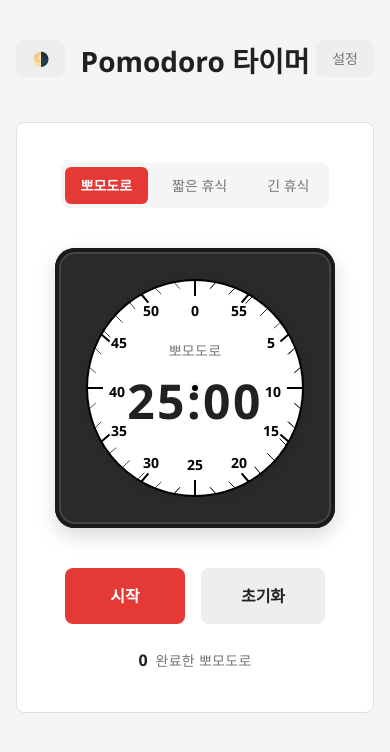
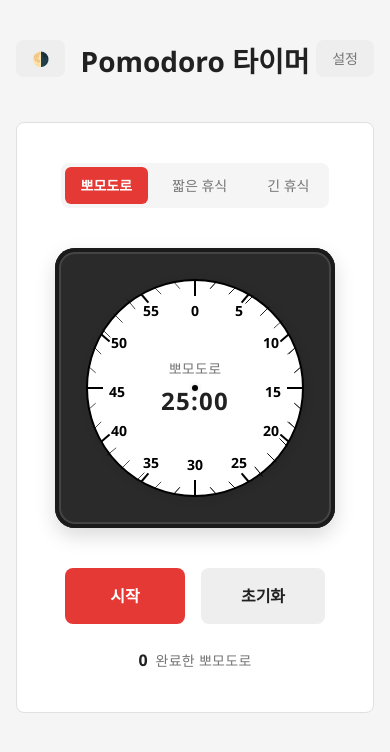
Before and after one commit to oldtype01/pomodoro-timer, a website built with Vite: page index.html in a window 390 px wide. Built offline with nearby package versions, Linux system fonts and the light colour scheme.

Commit message:
fix(ui): 원형 시계 숫자 순서 수정 및 중앙 시간 표시 크기 개선
- 숫자 배치 수정: 12시 오른쪽 55→5로 정정 (0→5→10 시계방향)
- 중앙 시간 텍스트 크기 축소하여 시계 숫자 가림 현상 해결
- 반응형 폰트 크기 clamp 값 조정
- 타이머 디스플레이 테스트 10개 추가

Co-Authored-By: Claude Sonnet 4.6 <noreply@anthropic.com>

```diff
--- a/index.html
+++ b/index.html
@@ -70,48 +70,48 @@
               <text class="tick-number" x="120" y="44" text-anchor="middle" dominant-baseline="middle">0</text>
 
               <!-- 5분 (1시) -->
-              <line class="tick-major" x1="213.5" y1="66.5" x2="205.4" y2="73.4" stroke="black" stroke-width="2"/>
-              <text class="tick-number" x="196" y="76" text-anchor="middle" dominant-baseline="middle">5</text>
+              <line class="tick-major" x1="173.5" y1="26.5" x2="166.6" y2="34.6" stroke="black" stroke-width="2"/>
+              <text class="tick-number" x="164" y="44" text-anchor="middle" dominant-baseline="middle">5</text>
 
               <!-- 10분 (2시) -->
-              <line class="tick-major" x1="228" y1="120" x2="212" y2="120" stroke="black" stroke-width="2"/>
-              <text class="tick-number" x="198" y="125" text-anchor="middle" dominant-baseline="middle">10</text>
+              <line class="tick-major" x1="213.5" y1="66.5" x2="205.4" y2="73.4" stroke="black" stroke-width="2"/>
+              <text class="tick-number" x="196" y="76" text-anchor="middle" dominant-baseline="middle">10</text>
 
               <!-- 15분 (3시) -->
-              <line class="tick-major" x1="213.5" y1="173.5" x2="205.4" y2="166.6" stroke="black" stroke-width="2"/>
-              <text class="tick-number" x="196" y="164" text-anchor="middle" dominant-baseline="middle">15</text>
+              <line class="tick-major" x1="228" y1="120" x2="212" y2="120" stroke="black" stroke-width="2"/>
+              <text class="tick-number" x="198" y="125" text-anchor="middle" dominant-baseline="middle">15</text>
 
               <!-- 20분 (4시) -->
-              <line class="tick-major" x1="173.5" y1="213.5" x2="166.6" y2="205.4" stroke="black" stroke-width="2"/>
-              <text class="tick-number" x="164" y="196" text-anchor="middle" dominant-baseline="middle">20</text>
+              <line class="tick-major" x1="213.5" y1="173.5" x2="205.4" y2="166.6" stroke="black" stroke-width="2"/>
+              <text class="tick-number" x="196" y="164" text-anchor="middle" dominant-baseline="middle">20</text>
 
               <!-- 25분 (5시) -->
-              <line class="tick-major" x1="120" y1="228" x2="120" y2="212" stroke="black" stroke-width="2"/>
-              <text class="tick-number" x="120" y="198" text-anchor="middle" dominant-baseline="middle">25</text>
+              <line class="tick-major" x1="173.5" y1="213.5" x2="166.6" y2="205.4" stroke="black" stroke-width="2"/>
+              <text class="tick-number" x="164" y="196" text-anchor="middle" dominant-baseline="middle">25</text>
 
               <!-- 30분 (6시) -->
-              <line class="tick-major" x1="66.5" y1="213.5" x2="73.4" y2="205.4" stroke="black" stroke-width="2"/>
-              <text class="tick-number" x="76" y="196" text-anchor="middle" dominant-baseline="middle">30</text>
+              <line class="tick-major" x1="120" y1="228" x2="120" y2="212" stroke="black" stroke-width="2"/>
+              <text class="tick-number" x="120" y="198" text-anchor="middle" dominant-baseline="middle">30</text>
 
               <!-- 35분 (7시) -->
-              <line class="tick-major" x1="26.5" y1="173.5" x2="34.6" y2="166.6" stroke="black" stroke-width="2"/>
-              <text class="tick-number" x="44" y="164" text-anchor="middle" dominant-baseline="middle">35</text>
+              <line class="tick-major" x1="66.5" y1="213.5" x2="73.4" y2="205.4" stroke="black" stroke-width="2"/>
+              <text class="tick-number" x="76" y="196" text-anchor="middle" dominant-baseline="middle">35</text>
 
               <!-- 40분 (8시) -->
-              <line class="tick-major" x1="12" y1="120" x2="28" y2="120" stroke="black" stroke-width="2"/>
-              <text class="tick-number" x="42" y="125" text-anchor="middle" dominant-baseline="middle">40</text>
+              <line class="tick-major" x1="26.5" y1="173.5" x2="34.6" y2="166.6" stroke="black" stroke-width="2"/>
+              <text class="tick-number" x="44" y="164" text-anchor="middle" dominant-baseline="middle">40</text>
 
               <!-- 45분 (9시) -->
-              <line class="tick-major" x1="26.5" y1="66.5" x2="34.6" y2="73.4" stroke="black" stroke-width="2"/>
-              <text class="tick-number" x="44" y="76" text-anchor="middle" dominant-baseline="middle">45</text>
+              <line class="tick-major" x1="12" y1="120" x2="28" y2="120" stroke="black" stroke-width="2"/>
+              <text class="tick-number" x="42" y="125" text-anchor="middle" dominant-baseline="middle">45</text>
 
               <!-- 50분 (10시) -->
-              <line class="tick-major" x1="66.5" y1="26.5" x2="73.4" y2="34.6" stroke="black" stroke-width="2"/>
-              <text class="tick-number" x="76" y="44" text-anchor="middle" dominant-baseline="middle">50</text>
+              <line class="tick-major" x1="26.5" y1="66.5" x2="34.6" y2="73.4" stroke="black" stroke-width="2"/>
+              <text class="tick-number" x="44" y="76" text-anchor="middle" dominant-baseline="middle">50</text>
 
               <!-- 55분 (11시) -->
-              <line class="tick-major" x1="173.5" y1="26.5" x2="166.6" y2="34.6" stroke="black" stroke-width="2"/>
-              <text class="tick-number" x="164" y="44" text-anchor="middle" dominant-baseline="middle">55</text>
+              <line class="tick-major" x1="66.5" y1="26.5" x2="73.4" y2="34.6" stroke="black" stroke-width="2"/>
+              <text class="tick-number" x="76" y="44" text-anchor="middle" dominant-baseline="middle">55</text>
 
               <!-- 1분 단위 짧은 눈금선 -->
               <!-- 1분 -->
--- a/src/css/style.css
+++ b/src/css/style.css
@@ -20,7 +20,7 @@
 
   /* 타이포그래피 */
   --font-family: 'Segoe UI', system-ui, -apple-system, sans-serif;
-  --font-size-timer: clamp(2.5rem, 6vw, 4rem);
+  --font-size-timer: clamp(1.5rem, 4vw, 2.5rem);
 
   /* 레이아웃 */
   --max-width: 480px;
@@ -544,7 +544,7 @@ body {
   }
 
   :root {
-    --font-size-timer: clamp(3rem, 8vw, 4.5rem);
+    --font-size-timer: clamp(1.5rem, 5vw, 2rem);
   }
 
   .session-label {
```
Also changed, not shown: tests/timer-display.test.js (added, +188 -0 lines).
